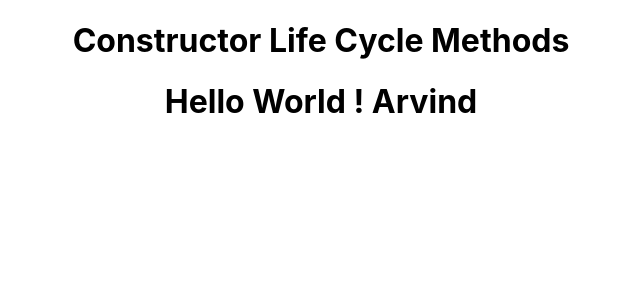
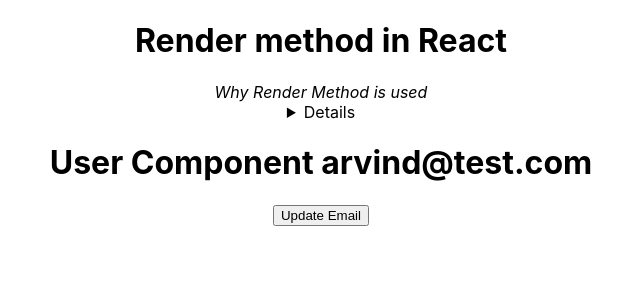
Before and after one commit to Arvindkr123/React-Learning, a React (Create React App) app: page / in a window 1280 px wide. Shown: the top 300 px of the page, without its empty margins (319-959 px from the left). Built offline with nearby package versions, Linux system fonts and the light colour scheme.

Commit message:
What does the render method and when it invokes render method can be used to repersent our data and when the state change and props or when the component is created

```diff
--- a/src/App.js
+++ b/src/App.js
@@ -1,40 +1,26 @@
 import logo from './logo.svg';
 import './App.css';
 import React from 'react';
+import User from './User.js';
 
-// class App extends React.Component {
-//   constructor() {
-//     super();
-//     console.log('Constructor called');
-//   }
-
-//   render() {
-//     console.log('render called');
-//     return (
-//       <div className='App'>
-//         <h1>Constructor Life Cycle Methods</h1>
-//         <h1>Hello World ! </h1>
-//       </div>
-//     )
-//   }
+function App() {
+  return (
+    <div className='App'>
+      <h1>Render method in React</h1>
+      <User></User>
+    </div>
+  )
+}
+// function App() {
+//   const[name, setName] = React.useState('Arvind');
+//   return (
+//     <div className='App'>
+//       <h1>Render method in React</h1>
+//       <User name={name}></User>
+//       <button onClick={()=>setName('Thakur')}>Update Name</button>
+//     </div>
+//   )
 // }
-class App extends React.Component {
-  constructor() {
-    super();
-    this.state = {
-      data :'Arvind'
-    }
-  }
-
-  render() {
-    return (
-      <div className='App'>
-        <h1>Constructor Life Cycle Methods</h1>
-        <h1>Hello World ! {this.state.data} </h1>
-      </div>
-    )
-  }
-}
 
 
 export default App;
--- /dev/null
+++ b/src/User.js
@@ -0,0 +1,37 @@
+import React from "react";
+class User extends React.Component {
+    constructor() {
+        super();
+        this.state = {
+            email: 'arvind@test.com'
+        }
+    }
+    render() {
+        console.log('Render method ', this.state.email);
+        return (
+            <div>
+                <summary>
+                    <dfn>Why Render Method is used</dfn>
+                    <details>Render method can be used to repersent the our data
+                        It can be used when the state change or props
+                        and Component created
+                    </details>
+                </summary>
+                <h1>User Component {this.state.email}</h1>
+                <button onClick={() => this.setState({ email: 'thakur@test.com' })}>Update Email</button>
+            </div>
+        )
+    }
+}
+// class User extends React.Component{
+//     render(){
+//         console.log('Render Method', this.props);
+//         return(
+//             <div>
+//                 <h1>User Component {this.props.name}</h1>
+//             </div>
+//         )
+//     }
+// }
+
+export default User;
```
Also changed, not shown: src/index.js (line endings or trailing spaces), 1 other file (tests, documents, lock files or other folders).
